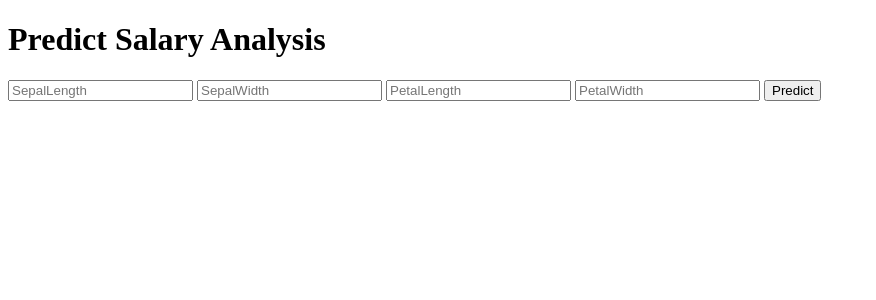
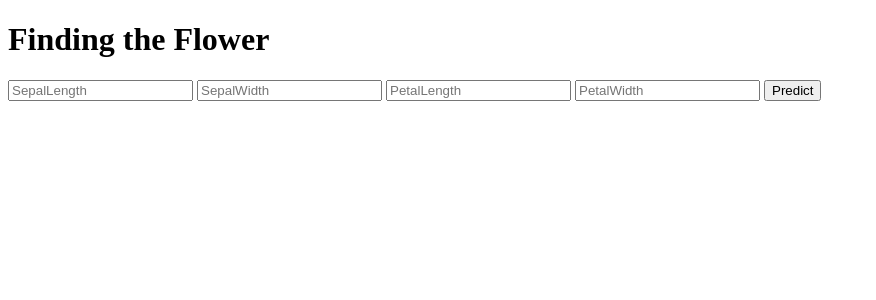
Before and after one commit to karimasif/IriisApi, a Flask app: page / in a window 1280 px wide. Shown: the top 300 px of the page, without its empty margins (0-876 px from the left). Run offline with Flask 2, Linux system fonts and the light colour scheme; parts of the project's set-up code (start-up, migrations or seed data) failed here and were passed over.

Commit message:
Update index.html

```diff
--- a/templates/index.html
+++ b/templates/index.html
@@ -13,7 +13,8 @@
 
 <body>
  <div class="login">
-	<h1>Predict Salary Analysis</h1>
+	<h1>Finding the Flower</h1>
+
 
      <!-- Main Input For Receiving Query to our ML -->
     <form action="{{ url_for('predict')}}"method="post">
```
